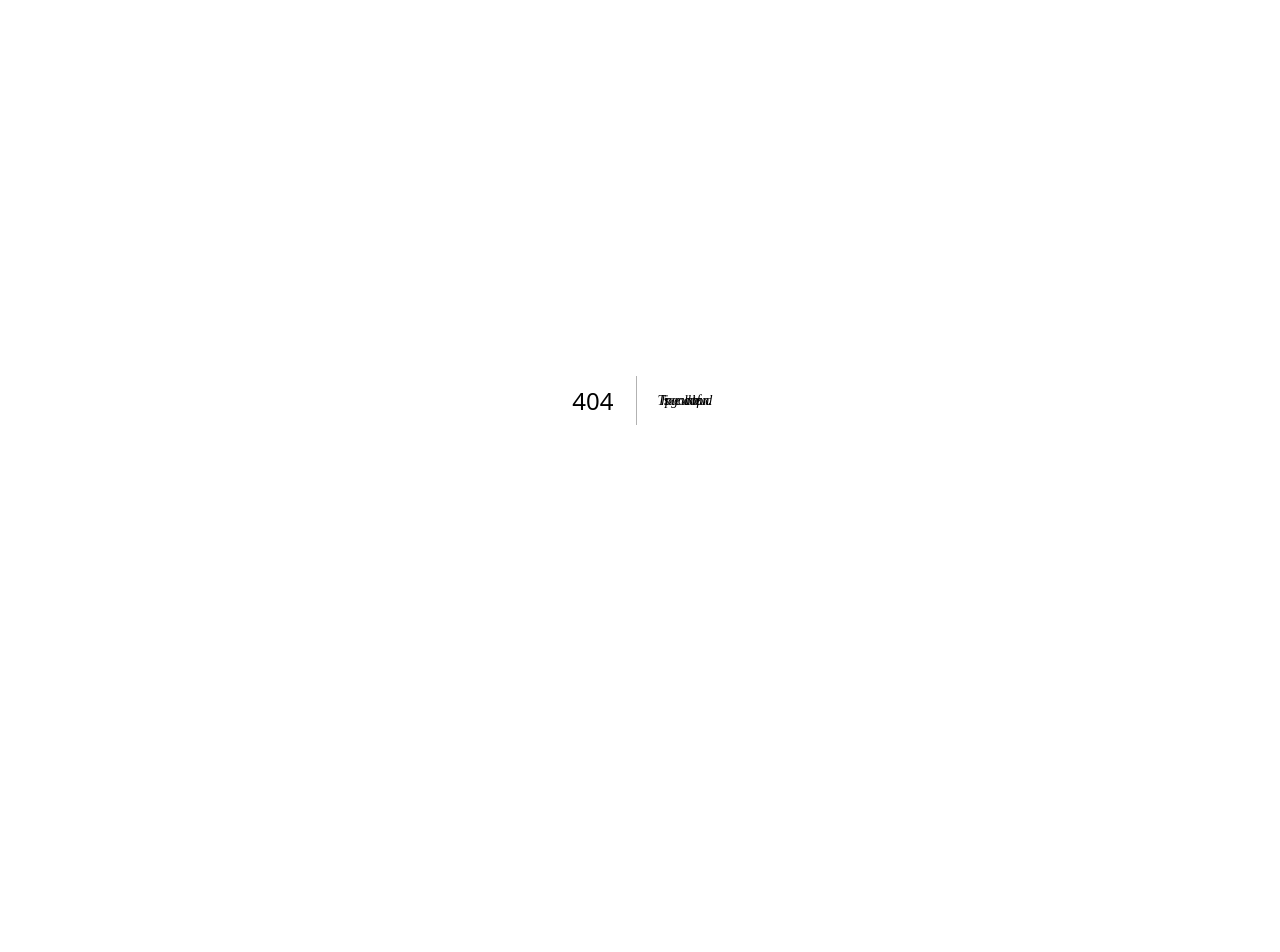
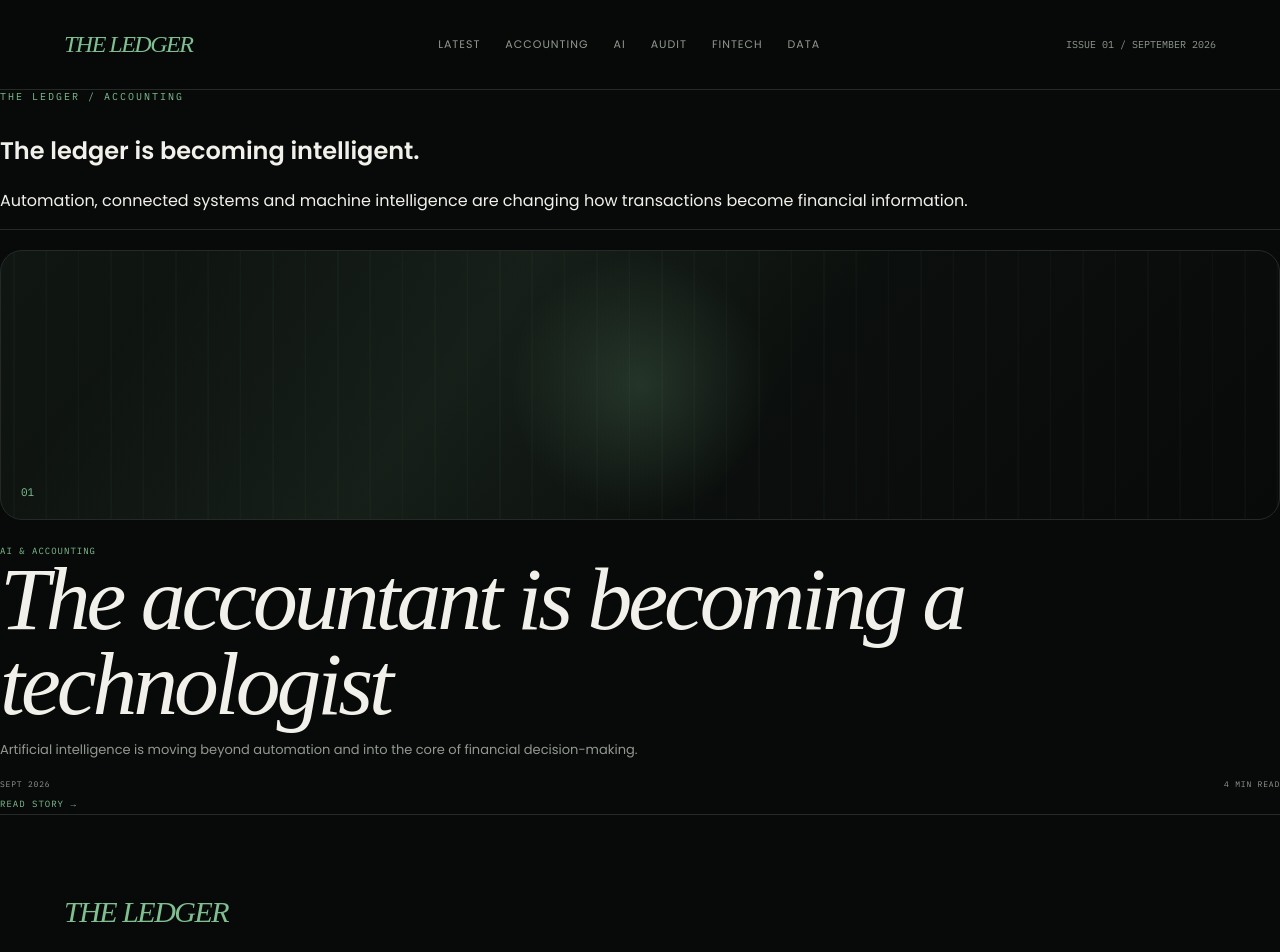
Before and after one commit to sarveshnotfoundhere/the-ledger, a Next.js app: page /accounting in a window 1280 px wide. Before the commit this address had no page. Shown: the top 952 px of the page. Before the commit the page ends 800 px from the top, so only its background shows below. Built offline with nearby package versions, Linux system fonts and the light colour scheme.

Commit message:
Add editorial section pages

```diff
--- /dev/null
+++ b/app/[section]/page.tsx
@@ -0,0 +1,88 @@
+import Link from "next/link";
+import { notFound } from "next/navigation";
+import { sectionCopy, stories } from "../../lib/content";
+
+export function generateStaticParams() {
+  return Object.keys(sectionCopy).map((section) => ({ section }));
+}
+
+export default async function SectionPage({
+  params,
+}: {
+  params: Promise<{ section: string }>;
+}) {
+  const { section } = await params;
+  const copy = sectionCopy[section];
+
+  if (!copy) notFound();
+
+  const filtered =
+    section === "latest"
+      ? stories
+      : stories.filter((story) => {
+          const category = story.category.toLowerCase();
+          return (
+            category.includes(section.replace("ai", "ai &")) ||
+            (section === "accounting" && category.includes("accounting")) ||
+            (section === "audit" && category.includes("audit")) ||
+            (section === "fintech" && category.includes("fintech")) ||
+            (section === "data" && category.includes("data"))
+          );
+        });
+
+  return (
+    <main className="section-page">
+      <header className="header">
+        <Link href="/" className="logo">THE LEDGER</Link>
+        <nav aria-label="Primary navigation">
+          <Link href="/latest">LATEST</Link>
+          <Link href="/accounting">ACCOUNTING</Link>
+          <Link href="/ai">AI</Link>
+          <Link href="/audit">AUDIT</Link>
+          <Link href="/fintech">FINTECH</Link>
+          <Link href="/data">DATA</Link>
+        </nav>
+        <div className="issue">ISSUE 01 / SEPTEMBER 2026</div>
+      </header>
+
+      <section className="section-page-hero">
+        <div className="eyebrow">{copy.eyebrow}</div>
+        <h1>{copy.title}</h1>
+        <p>{copy.intro}</p>
+      </section>
+
+      <section className="section-page-grid">
+        {filtered.length ? (
+          filtered.map((story, index) => (
+            <article className="article-card" key={story.slug}>
+              <div className="article-image"><span>0{index + 1}</span></div>
+              <div className="article-category">{story.category}</div>
+              <h2>{story.title}</h2>
+              <p>{story.dek}</p>
+              <div className="article-meta">
+                <span>{story.date}</span>
+                <span>{story.read}</span>
+              </div>
+              <Link className="read" href={`/story/${story.slug}`}>READ STORY →</Link>
+            </article>
+          ))
+        ) : (
+          <div className="section-empty">
+            <span>EDITORIAL NOTE</span>
+            <h2>This desk is being built.</h2>
+            <p>New stories are being added as The Ledger expands its coverage.</p>
+          </div>
+        )}
+      </section>
+
+      <footer>
+        <Link href="/" className="logo">THE LEDGER</Link>
+        <p>Where Accounting Evolves.<br />A digital publication on the future of finance.</p>
+        <div className="footer-bottom">
+          <span>© 2026 THE LEDGER</span>
+          <Link href="/">BACK TO HOME ↑</Link>
+        </div>
+      </footer>
+    </main>
+  );
+}
```
